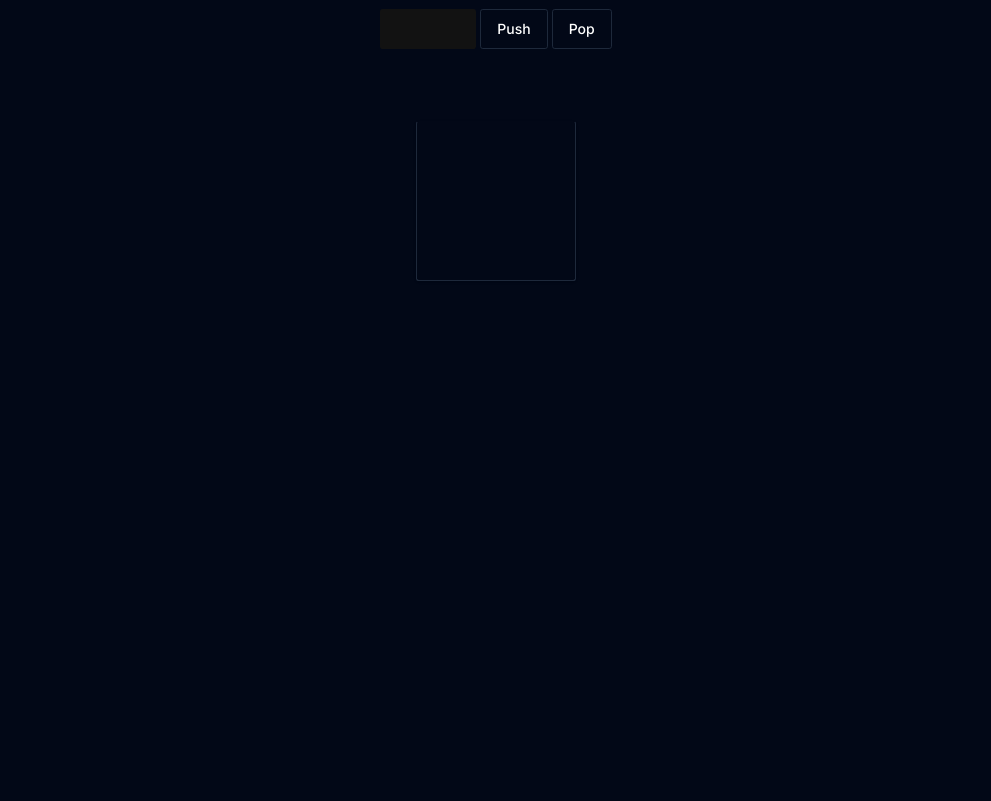
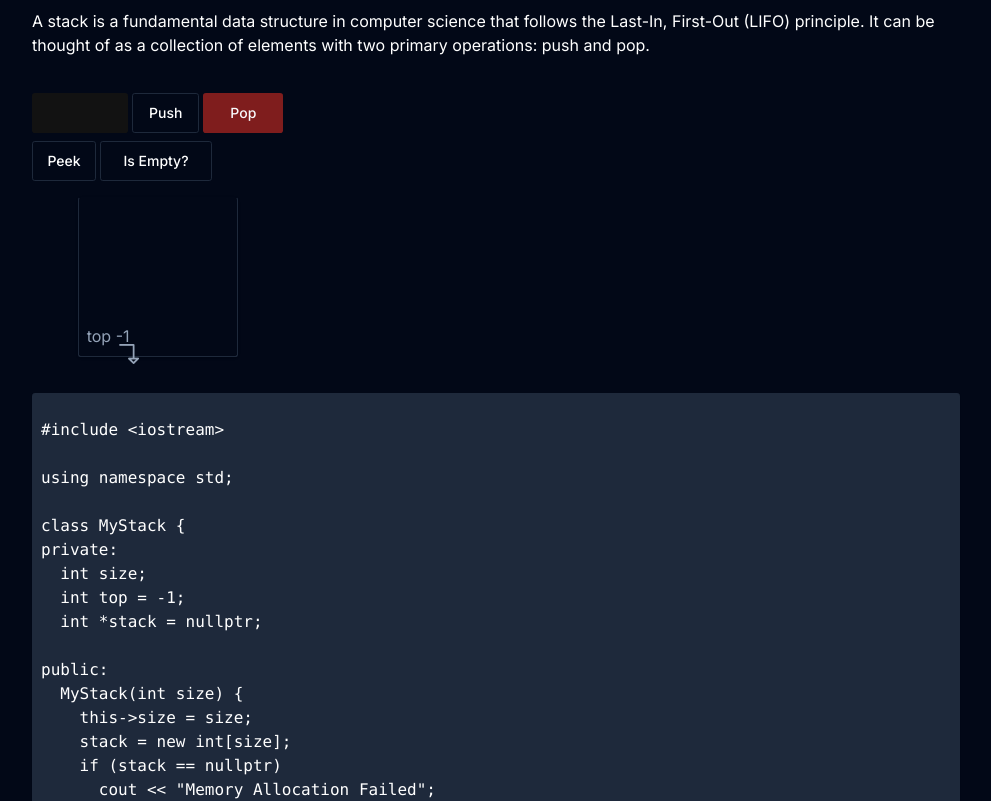
Before and after one commit to AryanThakur01/DSA_visualizer, a Next.js app: page /stack in a window 1280 px wide. Shown: the part 161-962 px from the top of the page, without its empty margins (288-1279 px from the left). Before the commit the page ends 800 px from the top, so only its background shows below. Built offline with nearby package versions, Linux system fonts and the light colour scheme.

Commit message:
feat: stack all implementation

```diff
--- a/src/app/components/LeftNav.tsx
+++ b/src/app/components/LeftNav.tsx
@@ -6,8 +6,11 @@ type Props = {};
 export default function LeftNav({}: Props) {
   return (
     <>
-      <h2 className="font-bold">Data Structures</h2>
-      <Link href="/stack">Stack</Link>
+      <h2 className="text-xl font-bold">Data Structures</h2>
+      <div className="flex flex-col">
+        <Link href="/stack">Stack</Link>
+        <Link href="/linkedlist">Linked List</Link>
+      </div>
     </>
   );
 }
--- /dev/null
+++ b/src/app/linkedlist/components/LinkedListAnimation.tsx
@@ -0,0 +1,9 @@
+type Props = {};
+
+export default function LinkedListAnimation({}: Props) {
+  return (
+    <div>
+      <div></div>
+    </div>
+  );
+}
--- /dev/null
+++ b/src/app/linkedlist/page.tsx
@@ -0,0 +1,35 @@
+import { TrainTrack } from "lucide-react";
+import LinkedListAnimation from "./components/LinkedListAnimation";
+
+type Props = {};
+
+export default function page({}: Props) {
+  return (
+    <>
+      <article>
+        <h1
+          id="Stack"
+          className="font-bold text-2xl flex flex-row-reverse items-center gap-2 w-fit"
+        >
+          Linked List
+          <TrainTrack />
+        </h1>
+        <hr className="border-border mt-2 mb-10" />
+        <p>
+          A linked list is a fundamental data structure in computer science used
+          for organizing and managing collections of data. It consists of a
+          sequence of elements, each of which contains a value or data and a
+          reference (or link) to the next element in the sequence. Linked lists
+          are widely used because of their simplicity and flexibility. There are
+          several types of linked lists, including singly linked lists, doubly
+          linked lists, and circular linked lists. Here, I'll focus on singly
+          linked lists, which are the most basic type.
+        </p>
+      </article>
+      <div className="my-5">
+        <LinkedListAnimation />
+        {/* <Cprogramme /> */}
+      </div>
+    </>
+  );
+}
--- a/src/app/page.tsx
+++ b/src/app/page.tsx
@@ -11,9 +11,11 @@ export default function Home() {
         Get down all the concepts of datastructures and algorithms, with our
         modern visualizer app
       </p>
-      <Button variant="outline" className="self-center my-6">
-        <Link href="/stack">GET STARTED</Link>
-      </Button>
+      <Link href="/stack">
+        <Button variant="outline" className="self-center my-6">
+          GET STARTED
+        </Button>
+      </Link>
     </>
   );
 }
--- /dev/null
+++ b/src/app/stack/components/Cprogramme.tsx
@@ -0,0 +1,68 @@
+type Props = {};
+
+export default function Cprogramme({}: Props) {
+  return (
+    <div className="border border-border rounded-md px-2 background-card shadow-sm bg-muted">
+      <pre className="max-h-[80vh] max-w-full overflow-scroll">{`
+#include <iostream>
+
+using namespace std;
+
+class MyStack {
+private:
+  int size;
+  int top = -1;
+  int *stack = nullptr;
+
+public:
+  MyStack(int size) {
+    this->size = size;
+    stack = new int[size];
+    if (stack == nullptr)
+      cout << "Memory Allocation Failed";
+  }
+  void MyStack_push(int value) {
+    if (top >= size - 1) {
+      cerr << "*** Memory Allocation Failed for value: " << value << endl;
+      return;
+    }
+    stack[++top] = value;
+    return;
+  }
+  int MyStack_pop() {
+    if (top == -1) {
+      cout << "Nothing to pop";
+      return -1;
+    }
+    return stack[top--];
+  }
+  int MyStack_top() {
+    if (top == -1) {
+      cout << "Stack Empty";
+      return -1;
+    }
+    return stack[top];
+  }
+  bool MyStack_isEmpty() { return (top == -1 ? 1 : 0); }
+  ~MyStack() { delete[] stack; }
+};
+
+int main() {
+  MyStack st(10);
+  st.MyStack_push(10);
+  st.MyStack_push(20);
+  st.MyStack_push(30);
+  st.MyStack_push(40);
+  st.MyStack_push(50);
+  st.MyStack_push(60);
+  st.MyStack_push(70);
+  st.MyStack_push(80);
+  st.MyStack_push(90);
+  st.MyStack_push(100);
+  st.MyStack_push(110);
+  return 0;
+}
+`}</pre>
+    </div>
+  );
+}
--- a/src/app/stack/components/StackAnimation.tsx
+++ b/src/app/stack/components/StackAnimation.tsx
@@ -1,13 +1,12 @@
 "use client";
 import { Button } from "@/components/ui/button";
-import { Layers } from "lucide-react";
-// import Link from "next/link";
-import React, { useState } from "react";
+import { MouseEvent, useState } from "react";
 
 type Props = {};
 
 export default function StackAnimation({}: Props) {
   const [value, setValue] = useState<string>("");
+  const [top, setTop] = useState<number>(-1);
   const pushVal = () => {
     let val: string | number = value.trim();
     if (val === "") return;
@@ -16,18 +15,49 @@ export default function StackAnimation({}: Props) {
     block.innerHTML = value;
     block.className =
       "border border-border rounded-md text-muted-foreground h-10 flex items-center justify-center animate-stack-insert";
-    stack?.prepend(block);
+    // stack?.prepend(block);
+    stack?.firstElementChild?.after(block);
     setValue("");
+    setTop(top + 1);
   };
   const popVal = () => {
     let stack = document.getElementById("stackContainer");
-    if (stack?.firstElementChild) stack?.removeChild(stack.firstElementChild);
+    if (!stack?.firstElementChild?.nextElementSibling) return;
+    stack?.removeChild(stack.firstElementChild.nextElementSibling);
+    setTop(top - 1);
+  };
+  const peek = (e: MouseEvent<HTMLButtonElement, Event>) => {
+    let stack = document.getElementById("stackContainer");
+    let topElement = stack?.firstElementChild?.nextElementSibling;
+    if (!topElement) return;
+    let selfTarget: HTMLButtonElement = e.target as any;
+    selfTarget.disabled = true;
+    selfTarget.innerHTML = topElement.innerHTML;
+    topElement.classList.toggle("border-destructive");
+    setTimeout(() => {
+      if (!topElement) return;
+      topElement.classList.toggle("border-destructive");
+      selfTarget.innerHTML = "Peek";
+      selfTarget.disabled = false;
+    }, 1000);
+  };
+  const isEmpty = (e: MouseEvent<HTMLButtonElement, Event>) => {
+    let selectedArea: HTMLButtonElement = e.target as HTMLButtonElement;
+    selectedArea.disabled = true;
+    if (top === -1) selectedArea.innerHTML = "YES";
+    else selectedArea.innerHTML = "NO";
+    setTimeout(() => {
+      selectedArea.innerHTML = "Is Empty?";
+      selectedArea.disabled = false;
+    }, 1000);
   };
   return (
-    <div className="flex gap-8 flex-col items-center">
+    <div className="w-fit flex flex-col items-center my-9 gap-4">
       <div className="w-fit flex flex-col gap-2">
         <div className="flex gap-1">
+          {/* <div className="self-center">-1</div> */}
           <input
+            id="stackInput"
             type="text"
             className="outline-none px-2 w-24 relative rounded-md"
             value={value}
@@ -42,18 +72,62 @@ export default function StackAnimation({}: Props) {
             Push
           </Button>
           <Button
-            variant="outline"
-            className="self-center w-full"
+            variant="destructive"
+            className="self-center w-20"
             onClick={popVal}
           >
             Pop
           </Button>
         </div>
+        <div className="flex gap-1">
+          <Button
+            variant="outline"
+            className="self-center w-16"
+            onClick={(e) => peek(e)}
+          >
+            Peek
+          </Button>
+          <Button
+            variant="outline"
+            className="self-center w-28"
+            onClick={(e) => isEmpty(e)}
+          >
+            Is Empty?
+          </Button>
+        </div>
       </div>
       <div
         id="stackContainer"
-        className="min-h-[10rem] bg-card border border-border border-t-background shadow w-40 p-2 flex flex-col justify-end gap-2 my-10 rounded-md"
-      ></div>
+        className="min-h-[10rem] bg-card border border-border border-t-background shadow w-40 p-2 flex flex-col justify-end gap-2 rounded-md"
+      >
+        <div className="flex text-muted-foreground">
+          <p>top {top}</p>
+          <svg
+            className="relative top-5 right-4"
+            fill="hsl(var(--muted-foreground))"
+            height="20px"
+            width="30px"
+            version="1.1"
+            id="Layer_1"
+            xmlns="http://www.w3.org/2000/svg"
+            viewBox="0 0 330.001 330.001"
+            transform="rotate(90)"
+          >
+            <g id="SVGRepo_bgCarrier" stroke-width="0"></g>
+            <g
+              id="SVGRepo_tracerCarrier"
+              stroke-linecap="round"
+              stroke-linejoin="round"
+            ></g>
+            <g id="SVGRepo_iconCarrier">
+              <path
+                id="XMLID_25_"
+                d="M325.607,79.395l-75-75c-4.29-4.291-10.742-5.574-16.347-3.252c-5.605,2.322-9.26,7.792-9.26,13.858v60h-210 c-8.284,0-15,6.716-15,15v225c0,8.284,6.716,15,15,15c8.284,0,15-6.716,15-15v-210h195v60c0,6.067,3.655,11.537,9.26,13.858 c1.856,0.769,3.805,1.142,5.737,1.142c3.904,0,7.741-1.524,10.61-4.394l75-75C331.465,94.749,331.465,85.252,325.607,79.395z M255.001,128.788V51.214l38.787,38.787L255.001,128.788z"
+              ></path>
+            </g>
+          </svg>
+        </div>
+      </div>
     </div>
   );
 }
--- a/src/app/stack/page.tsx
+++ b/src/app/stack/page.tsx
@@ -1,23 +1,32 @@
-import { Button } from "@/components/ui/button";
 import { Layers } from "lucide-react";
-// import Link from "next/link";
 import React from "react";
 import StackAnimation from "./components/StackAnimation";
+import Cprogramme from "./components/Cprogramme";
 
 type Props = {};
 
 export default function page({}: Props) {
   return (
     <>
+      <article>
         <h1
           id="Stack"
           className="font-bold text-2xl flex flex-row-reverse items-center gap-2 w-fit"
         >
-        Stack Implementation
+          Stack
           <Layers />
         </h1>
         <hr className="border-border mt-2 mb-10" />
+        <p>
+          A stack is a fundamental data structure in computer science that
+          follows the Last-In, First-Out (LIFO) principle. It can be thought of
+          as a collection of elements with two primary operations: push and pop.
+        </p>
+      </article>
+      <div>
         <StackAnimation />
+        <Cprogramme />
+      </div>
     </>
   );
 }
--- a/tailwind.config.ts
+++ b/tailwind.config.ts
@@ -66,8 +66,8 @@ module.exports = {
           to: { height: 0 },
         },
         "stack-insert": {
-          from: { transform: "translateY(-12rem)", scale: "0" },
-          to: { transform: "translateY(0rem)", scale: "1" },
+          from: { transform: "translateX(-5rem)", opacity: "0" },
+          to: { transform: "translateX(0rem)", opacity: "1" },
         },
       },
       animation: {
```
Lines whose indentation alone changed are shown as unchanged.
